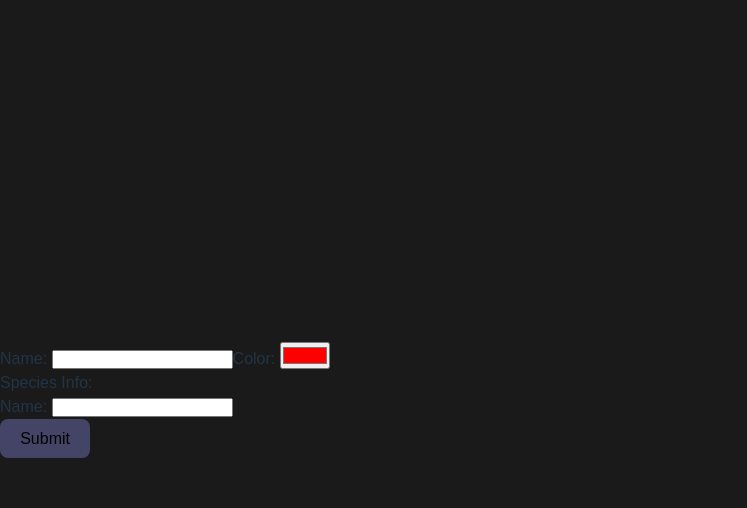
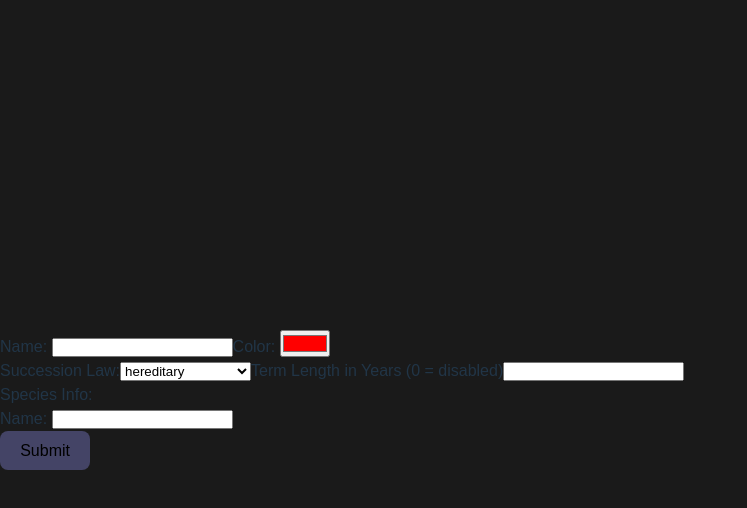
Before and after one commit to TroutBrashear/void-crowns, a React (Vite) app: page / in a window 1280 px wide. Both pictures are taken after a click on the button "Start New Game". Shown: the top 508 px of the page, without its empty margins (0-747 px from the left). Built offline with nearby package versions, Linux system fonts and the light colour scheme.

Commit message:
feat(ui): added fields for succession type and term length to OrgCreation

```diff
--- a/src/components/OrgCreation.tsx
+++ b/src/components/OrgCreation.tsx
@@ -3,15 +3,19 @@ import { useUiStore } from '../state/uiStore';
 import { useGameStore } from '../state/gameStore';
 
 import { Button } from './pure/Button';
+import { SUCCESSION_CATALOG } from '../data/politics/succession';
 
 export function OrgCreation() {
 
     const [name, setName] = useState('');
     const [color, setColor] = useState('#ff0000');
     const [speciesName, setSpeciesName] = useState('');
+    const [selectedSuccession, setSelectedSuccession] = useState<string | null>(null);
+    const [termLength, setTermLength] = useState('');
 
     const setAppState = useUiStore(state => state.setAppState);
     const initializeNewGame = useGameStore(state => state.initializeNewGame);
+
 
 
     const startGame = () => {
@@ -19,12 +23,33 @@ export function OrgCreation() {
         setAppState('in_game');
     };
 
+
+    const successionOptions = Object.keys(SUCCESSION_CATALOG);
+
     return (
         <div>
             <label htmlFor="orgName">Name: </label>
             <input type="text" id="orgName" value={name} onChange={(e) => setName(e.target.value)} />
             <label htmlFor="orgColor">Color: </label>
             <input type="color" id="orgColor" value={color} onChange={(e) => setColor(e.target.value)} />
+
+            <div>
+                <label htmlFor="successionLaw">Succession Law:</label>
+                <select name="constructionTarget" value={selectedSuccession || ''} onChange={(e) => setSelectedSuccession(e.target.value as string)}>
+                    {successionOptions.map(successionKey => {
+                        if (!successionKey) return null;
+                        return(
+                            <option value={successionKey}>
+                                {successionKey}
+                            </option>);
+                    })}
+                </select>
+                <label htmlFor="termLength">Term Length in Years (0 = disabled)</label>
+                <input type="number" id="termLength" value={termLength} onChange={(e) => setTermLength(e.target.value)}/>
+            </div>
+
+
+
             <div>
                 <p>Species Info:</p>
                 <label htmlFor="speciesName">Name: </label>
```
